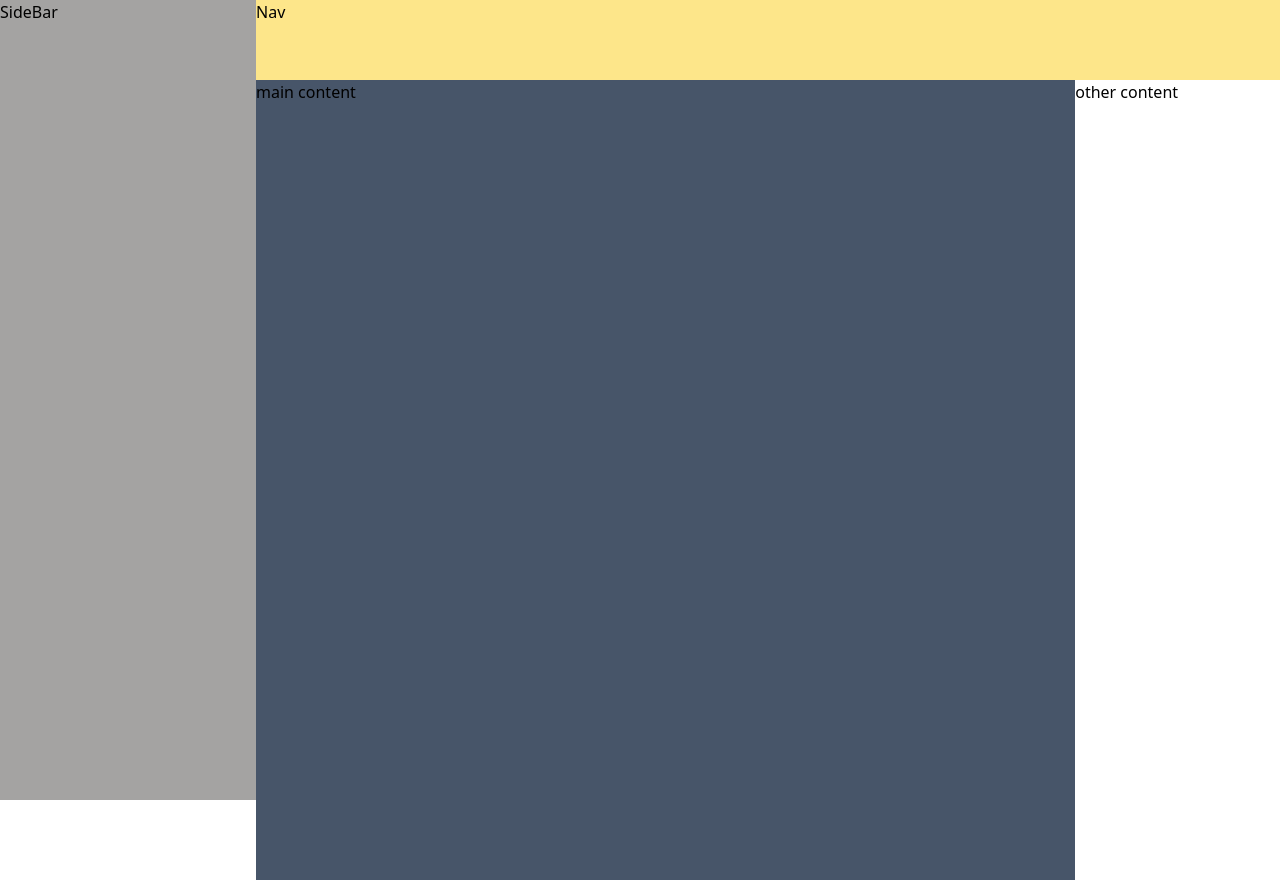
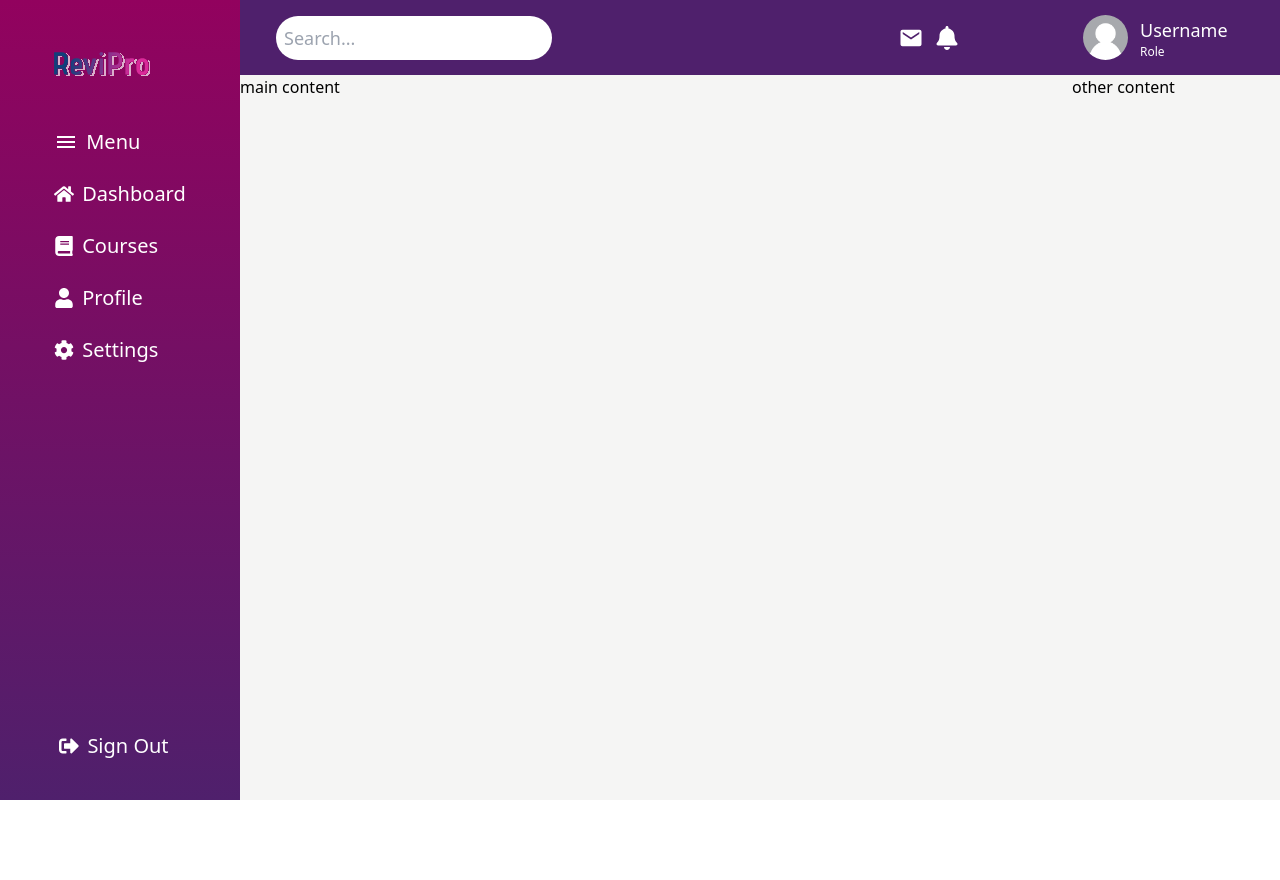
Before and after one commit to Scrum-Synergy/ScrumSy, a React (Vite) app in the folder client/: page /dashboard in a window 1280 px wide. After the commit the page ends 800 px from the top, so only its background shows below. Built offline with nearby package versions, Linux system fonts and the light colour scheme; a web font is replaced by a local one.

Commit message:
Add SideBar component and DashboardNav component

```diff
--- a/client/package.json
+++ b/client/package.json
@@ -13,6 +13,7 @@
     "axios": "^1.6.7",
     "react": "^18.2.0",
     "react-dom": "^18.2.0",
+    "react-icons": "^5.0.1",
     "react-router-dom": "^6.22.1",
     "react-toastify": "^10.0.5"
   },
--- /dev/null
+++ b/client/src/components/DashboardNav.tsx
@@ -0,0 +1,40 @@
+import React from 'react';
+import { FaBell } from 'react-icons/fa';
+import { IoMdMail } from 'react-icons/io';
+import { AiOutlineSearch } from 'react-icons/ai';
+import { HiOutlineMenu } from "react-icons/hi";
+
+
+const DashboardNav: React.FC = () => {
+  return (
+    <div className="w-full h-[75px] flex text-white justify-between text-2xl p-4 bg-customPink items-center">
+        <a href="#"className="text-white text-xl flex items-center sm:hidden  hover:text-blue-300  ">
+        <HiOutlineMenu  className="mr-2 text-2xl" /> <span className="hidden md:flex align-middle">Menu</span>
+        </a>
+
+        <AiOutlineSearch className='text-2xl sm:hidden flex' />
+        <input type="text" className="m-auto ml-5 p-2 rounded-3xl text-lg text-black placeholder-gray-400 sm:flex hidden" placeholder="Search..." />
+
+
+      <div className="ml-auto flex items-center gap-28">
+        <div className='flex'>
+        <div className="mx-3 ">
+          <IoMdMail />
+        </div>
+        <div className="mr-3">
+          <FaBell />
+        </div>
+        </div>
+
+
+          <img src="/user.webp" alt="User" width={45} className=" rounded-full" />
+        </div>
+        <div className="w-28 mx-3  overflow-clip   ">
+          <p className="text-lg ">Username</p>
+          <p className="text-xs">Role</p>
+      </div>
+    </div>
+  );
+};
+
+export default DashboardNav;
--- a/client/src/components/SideBar.tsx
+++ b/client/src/components/SideBar.tsx
@@ -1,9 +1,41 @@
+import React from 'react';
+import { FaHome, FaBook, FaUser, FaCog, FaSignOutAlt } from 'react-icons/fa';
+import Logo from '/ReviPro.svg';
+import { IoMdMenu } from 'react-icons/io';
 
 
-const SideBar = () => {
+const SideBar: React.FC = () => {
   return (
-    <div className='w-64 h-screen  bg-stone-900 bg-opacity-40'>SideBar</div>
-  )
-}
+    <div className=" hidden sm:flex sm:w-16 md:w-72 bg-gradient-to-t from-customPink to-customCyan flex-col justify-between h-screen p-4" >
 
-export default SideBar
+      <div className="flex flex-col mx-auto ">
+
+        <img src={Logo} alt="Logo" className="w-24 h-24 hidden md:flex" />
+
+        <a href="#"className="pt-4 text-white text-xl flex items-center mb-6 hover:text-blue-300">
+          <IoMdMenu className="mr-2 text-2xl" /> <span className="hidden md:flex align-middle">Menu</span>
+        </a>
+
+        <a href="#" className="text-white text-xl flex items-center mb-6 hover:text-blue-300">
+          <FaHome className="mr-2" /> <span className="hidden md:flex  align-middle">Dashboard</span>
+        </a>
+        <a href="#" className="text-white text-xl flex items-center mb-6 hover:text-blue-300">
+          <FaBook className="mr-2" /> <span className="hidden md:flex align-middle">Courses</span>
+        </a>
+        <a href="#" className="text-white text-xl flex items-center mb-6 hover:text-blue-300">
+          <FaUser className="mr-2" /> <span className="hidden md:flex align-middle">Profile</span>
+        </a>
+        <a href="#" className="text-white text-xl flex items-center mb-6 hover:text-blue-300">
+          <FaCog className="mr-2" /> <span className="hidden md:flex align-middle">Settings</span>
+        </a>
+      </div>
+      <div className="flex items-center  pb-6 mr-3">
+        <a href="#" className="text-white text-xl flex items-center hover:text-blue-300  mx-auto">
+          <FaSignOutAlt className="mr-2" /> <span className="hidden md:flex align-middle" >Sign Out</span>
+        </a>
+      </div>
+    </div>
+  );
+};
+
+export default SideBar;
--- a/client/src/pages/Dashboard/Dashboard.tsx
+++ b/client/src/pages/Dashboard/Dashboard.tsx
@@ -1,29 +1,25 @@
-
-import SideBar from '../../components/SideBar'
-
-
+import SideBar from '../../components/SideBar';
+import DashboardNav from '../../components/DashboardNav';
 
 const Dashboard = () => {
   return (
     <div className='w-full flex'>
-      <div className=''>
-        <SideBar/>
-      </div>
-      { /*main section*/  }
-      <div className=' w-full bg-blue-200'>
-         <nav className='w-full bg-amber-200  h-20'> Nav</nav>
-         <div className='flex'>
-         <div className=' w-full h-svh bg-slate-600'>
-          main content
-         </div>
-         <div className=' bg-white  w-1/4 h-screen'>
-          other content
-         </div>
-         </div>
+      <SideBar></SideBar>
+      <div className='w-full'>
+        <DashboardNav></DashboardNav>
 
+        <div className='flex'>
+
+          <div className='w-full bg-stone-100' style={{ height: 'calc(100vh - 75px)' }}>
+            main content
+          </div>
+          <div className=' bg-stone-100 w-1/4 ' style={{ height: 'calc(100vh - 75px)' }}>
+            other content
+          </div>
+        </div>
       </div>
     </div>
-  )
-}
+  );
+};
 
-export default Dashboard
+export default Dashboard;
```
Also changed, not shown: client/public/user.webp (added), 1 other file (tests, documents, lock files or other folders).
